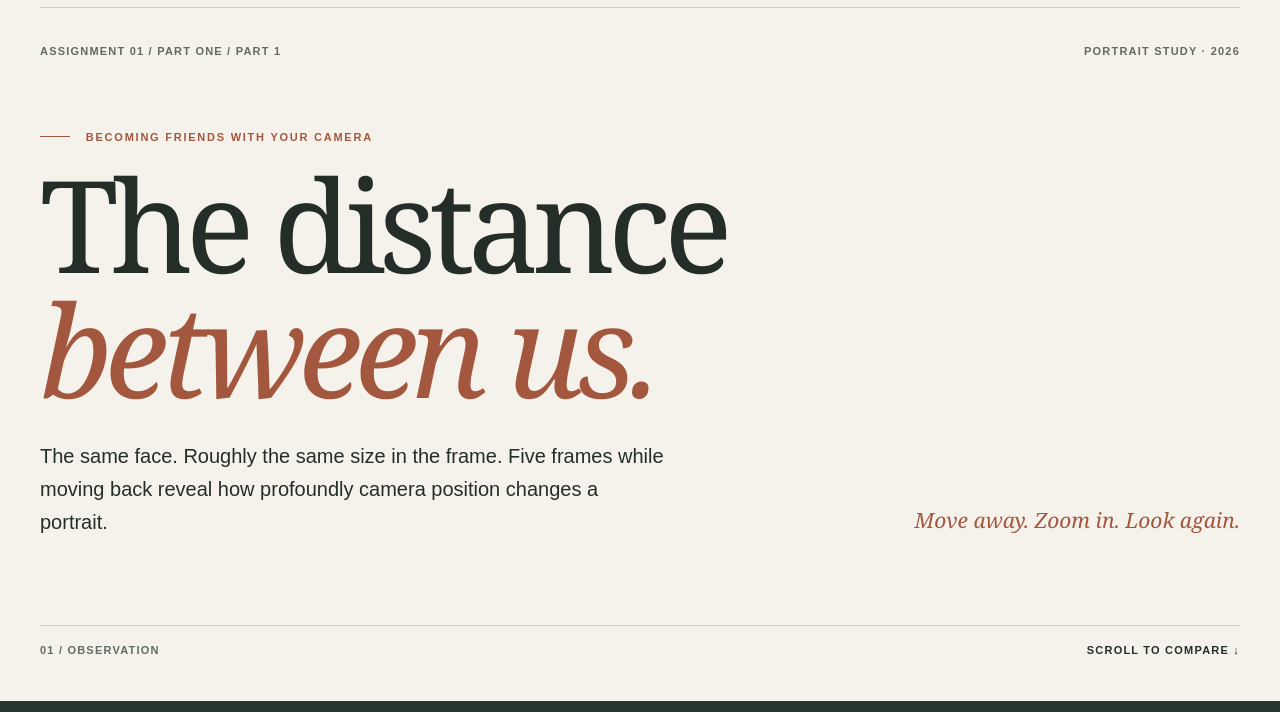
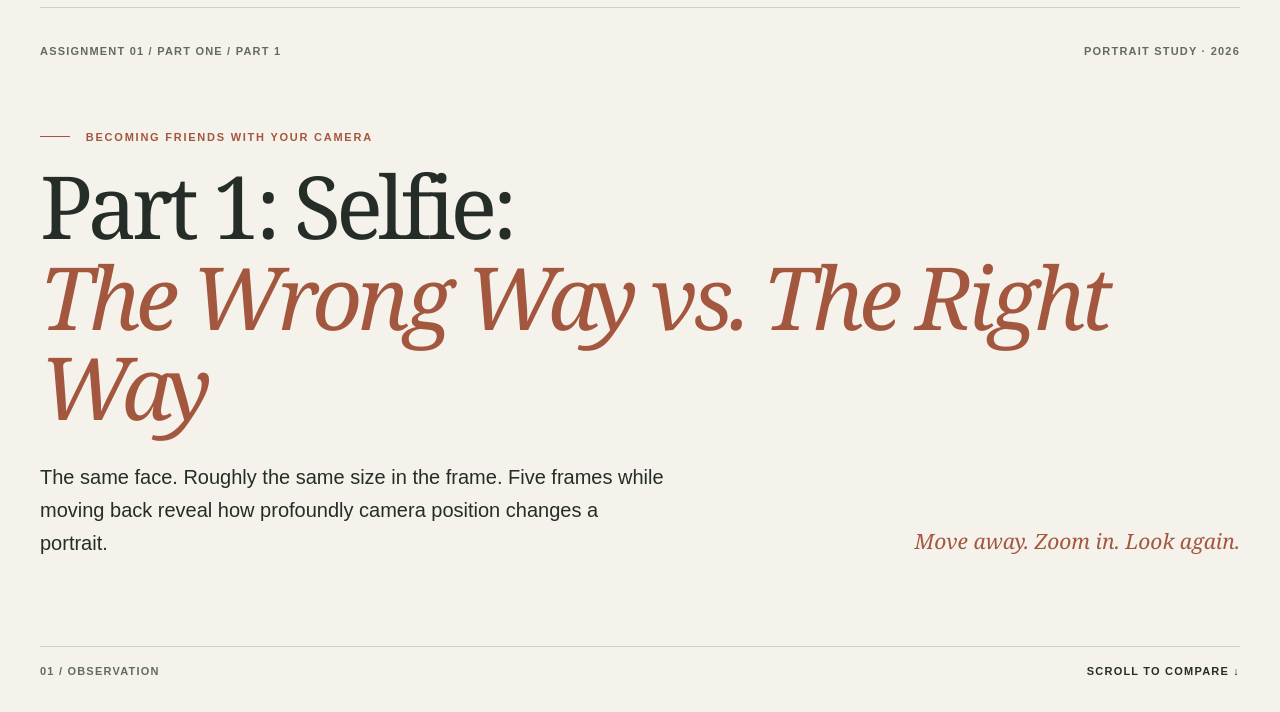
Before and after one commit to AAAJamesXie/Perspective-Through-the-Lens, a plain HTML site: page 1/index.html in a window 1280 px wide. Shown: the part 88-800 px from the top of the page. Drawn offline with Linux system fonts and the light colour scheme.

Commit message:
Use assignment title for selfie study

```diff
--- a/1/index.html
+++ b/1/index.html
@@ -5,10 +5,10 @@
   <meta name="viewport" content="width=device-width, initial-scale=1">
   <meta name="theme-color" content="#f5f2eb">
   <meta name="description" content="A portrait experiment in camera distance, zoom, and perspective for SYDE 671 Assignment 1.">
-  <title>The Distance Between Us — Perspective, Through the Lens</title>
+  <title>Part 1: Selfie: The Wrong Way vs. The Right Way — Perspective, Through the Lens</title>
   <link rel="stylesheet" href="../style.css">
 </head>
-<body class="project-page">
+<body class="project-page portrait-page">
   <header class="site-header shell">
     <a class="brand" href="../index.html" aria-label="Perspective, Through the Lens home">
       <span class="brand-mark" aria-hidden="true">◎</span>
@@ -24,7 +24,7 @@
     <section class="project-hero shell" aria-labelledby="project-title">
       <div class="project-hero-topline"><span>Assignment 01 / Part One / Part 1</span><span>Portrait study · 2026</span></div>
       <p class="eyebrow"><span class="eyebrow-line"></span> Becoming friends with your camera</p>
-      <h1 id="project-title">The distance<br><em>between us.</em></h1>
+      <h1 id="project-title">Part 1: Selfie:<br><em>The Wrong Way vs. The Right Way</em></h1>
       <div class="project-intro">
         <p class="project-deck">The same face. Roughly the same size in the frame. Five frames while moving back reveal how profoundly camera position changes a portrait.</p>
         <p class="project-intro-note">Move away. Zoom in. Look again.</p>
--- a/style.css
+++ b/style.css
@@ -70,6 +70,7 @@ h1 em { font-weight: 400; color: var(--accent); }
 .project-hero-topline, .project-hero-rule { display: flex; justify-content: space-between; gap: 20px; color: var(--muted); font-size: 11px; font-weight: 700; letter-spacing: .11em; text-transform: uppercase; }
 .project-hero .eyebrow { margin-top: 74px; }
 .project-hero h1 { max-width: 1080px; margin: 18px 0 28px; font-size: clamp(74px, 10vw, 154px); line-height: .98; }
+.portrait-page .project-hero h1 { font-size: clamp(54px, 6.8vw, 96px); line-height: 1.04; }
 .project-intro { display: flex; align-items: end; justify-content: space-between; gap: 40px; margin-bottom: 86px; }
 .project-deck { max-width: 630px; margin: 0; font-size: 20px; line-height: 1.65; }
 .project-intro-note { margin: 0 0 5px; color: var(--accent); font-family: Georgia, serif; font-size: 21px; font-style: italic; white-space: nowrap; }
@@ -157,6 +158,7 @@ h1 em { font-weight: 400; color: var(--accent); }
   .project-hero-topline span:last-child { display: none; }
   .project-hero .eyebrow { margin-top: 64px; }
   .project-hero h1 { font-size: clamp(56px, 13vw, 84px); }
+  .portrait-page .project-hero h1 { font-size: clamp(37px, 8.8vw, 55px); }
   .architecture-page .project-hero h1 { font-size: clamp(44px, 10vw, 66px); }
   .architecture-page .project-intro-note { white-space: normal; }
   .architecture-page .project-hero-rule { font-size: 9px; letter-spacing: .05em; }
```
Also changed, not shown: index.html (+1 -1 lines).
